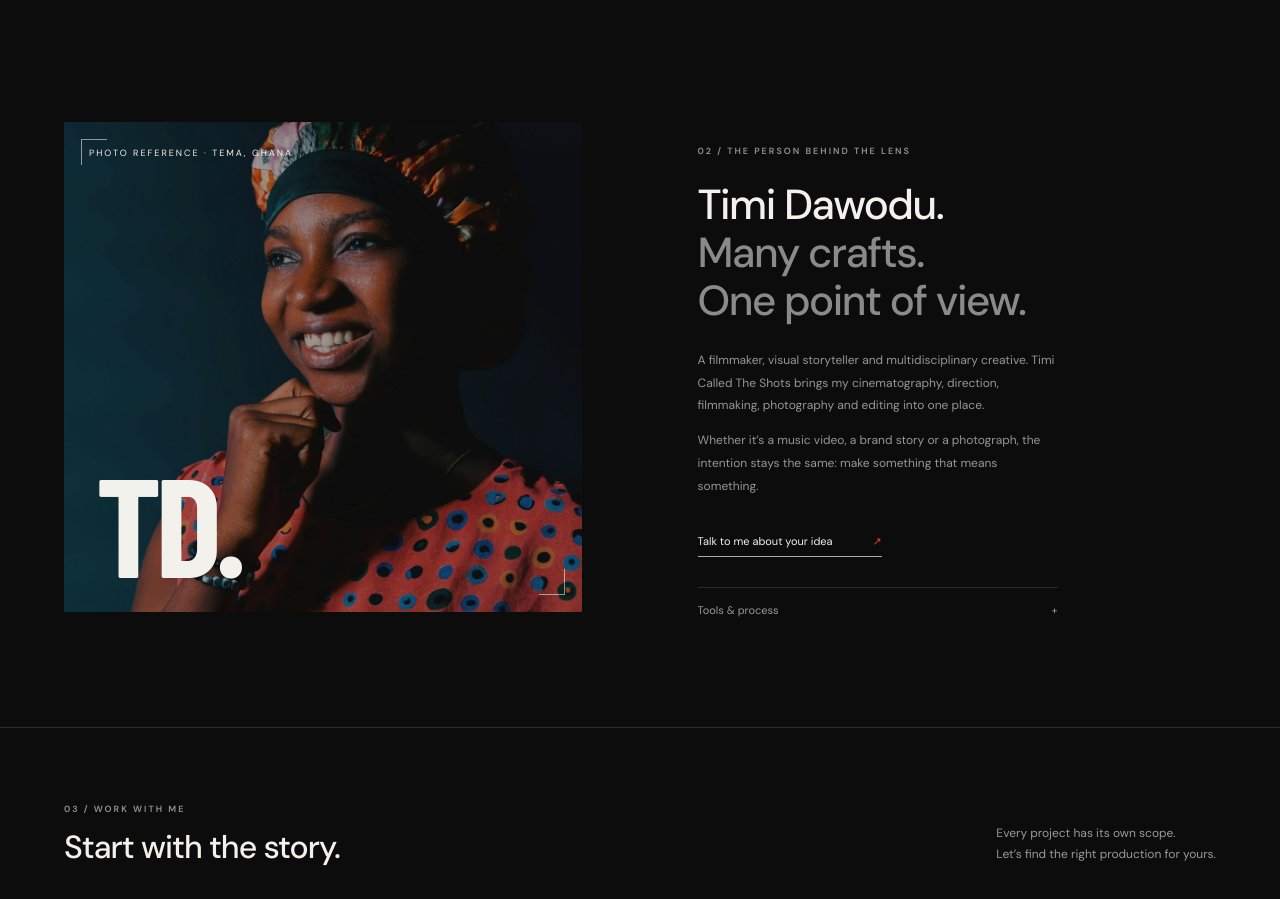
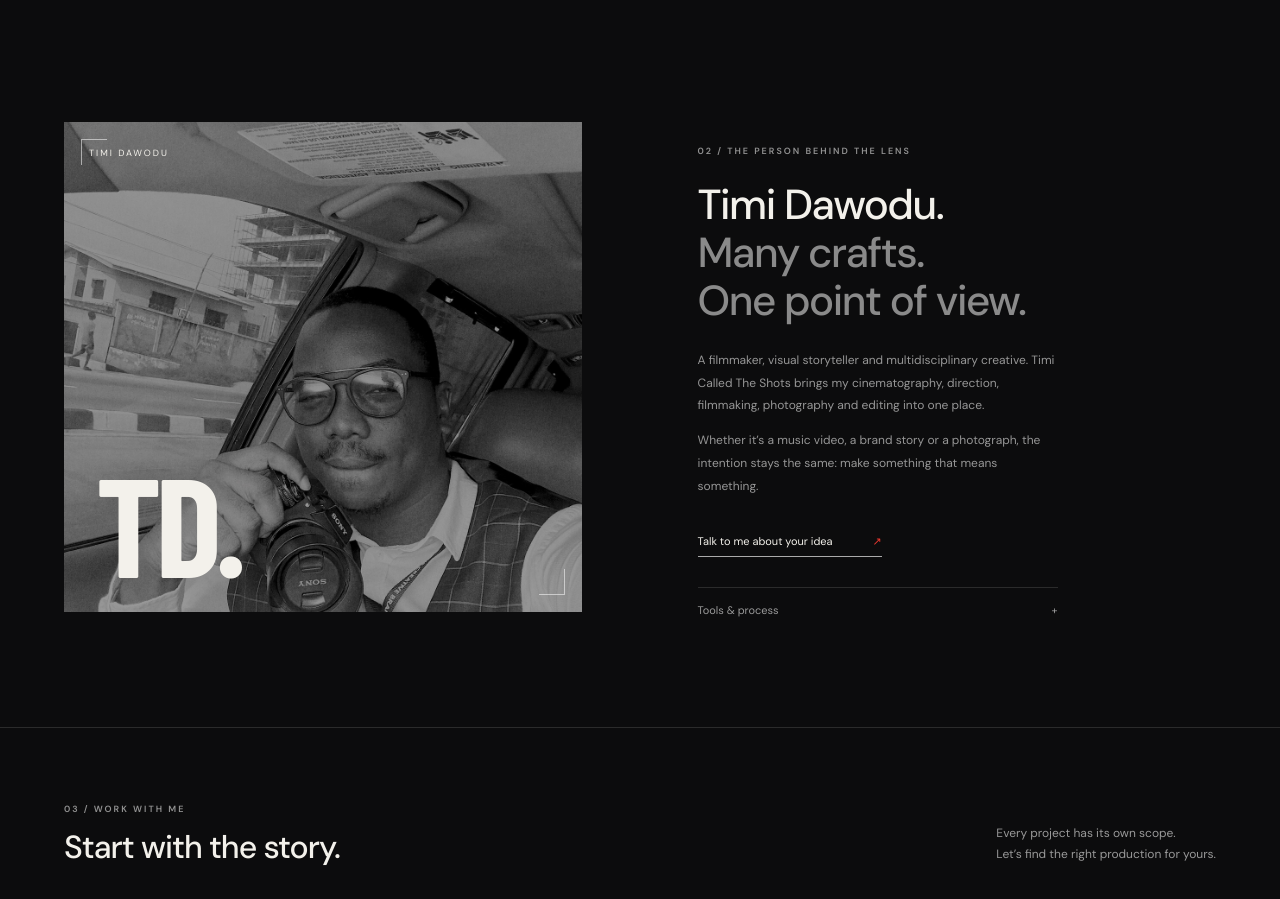
Before and after one commit to TimiDawodu/TimiCalledTheShots, a plain HTML site: page dist/index.html in a window 1280 px wide. Shown: the part 2520-3419 px from the top of the page. Drawn offline with nearby package versions, Linux system fonts and the light colour scheme; a web font is replaced by a local one.

Commit message:
Replace the About section portrait

```diff
--- a/dist/index.html
+++ b/dist/index.html
@@ -47,7 +47,7 @@
     <button data-service="3"><span class="service-no">04</span><span class="service-name">THE FINAL CUT</span><span class="service-desc">Rhythm. Colour. Feeling.</span><span class="service-arrow">↗</span></button>
   </div>
 </section>
-<section class="about section" id="about"><div class="about-art"><img src="assets/cinema.jpg" alt="Editorial portrait photographed by Stephen Tettey Atsu in Tema, Ghana" loading="lazy"><div class="frame-corner tl"></div><div class="frame-corner br"></div><span>PHOTO REFERENCE · TEMA, GHANA</span><b>TD.</b></div><div class="about-copy"><div class="eyebrow muted">02 / THE PERSON BEHIND THE LENS</div><h2>Timi Dawodu.<br><span>Many crafts.<br>One point of view.</span></h2><p>A filmmaker, visual storyteller and multidisciplinary creative. Timi Called The Shots brings my cinematography, direction, filmmaking, photography and editing into one place.</p><p>Whether it’s a music video, a brand story or a photograph, the intention stays the same: make something that means something.</p><a class="text-link" href="tel:+2348092323235">Talk to me about your idea <span>↗</span></a><details class="tool-note"><summary>Tools & process <span>+</span></summary><p>Concept → pre-production → capture → edit → colour → delivery.</p><p>The kit is chosen around the story. My equipment and software list will be added here.</p></details></div></section>
+<section class="about section" id="about"><div class="about-art"><img src="assets/timi-dawodu-portrait.jpg" alt="Timi Dawodu holding a camera" loading="lazy"><div class="frame-corner tl"></div><div class="frame-corner br"></div><span>TIMI DAWODU</span><b>TD.</b></div><div class="about-copy"><div class="eyebrow muted">02 / THE PERSON BEHIND THE LENS</div><h2>Timi Dawodu.<br><span>Many crafts.<br>One point of view.</span></h2><p>A filmmaker, visual storyteller and multidisciplinary creative. Timi Called The Shots brings my cinematography, direction, filmmaking, photography and editing into one place.</p><p>Whether it’s a music video, a brand story or a photograph, the intention stays the same: make something that means something.</p><a class="text-link" href="tel:+2348092323235">Talk to me about your idea <span>↗</span></a><details class="tool-note"><summary>Tools & process <span>+</span></summary><p>Concept → pre-production → capture → edit → colour → delivery.</p><p>The kit is chosen around the story. My equipment and software list will be added here.</p></details></div></section>
 <section class="pricing section" id="pricing"><div class="section-head"><div><div class="eyebrow muted">03 / WORK WITH ME</div><h2>Start with the story.</h2></div><p>Every project has its own scope.<br>Let’s find the right production for yours.</p></div><div class="pricing-grid"><article><span class="mini-label">CAPTURE</span><h3>Production & direction</h3><p>Branded films, music video direction, cinematography and social-first content.</p><a href="tel:+2348092323235">Discuss your brief <span>↗</span></a></article><article><span class="mini-label">STILL</span><h3>Timagery photography</h3><p>Portraits, artist imagery and editorial photography with an intentional eye.</p><a href="tel:+2348092323235">Plan a photo session <span>↗</span></a></article><article><span class="mini-label">POST</span><h3>Editing & finishing</h3><p>Bring your footage together through the cut, colour and the rhythm of a story.</p><a href="tel:+2348092323235">Talk post-production <span>↗</span></a></article></div><p class="rate-note">Pricing is quoted per project after discussing scope, location, timing and deliverables.</p></section>
 <section class="contact section" id="contact"><div class="eyebrow">YOUR STORY COULD BE NEXT.</div><div class="contact-row"><h2>LET’S MAKE<br><em>SOMETHING.</em></h2><a class="contact-circle" href="tel:+2348092323235" aria-label="Call Timi to book a project">↗</a></div><div class="contact-bottom"><span>Have a brief? Have a feeling?<br>Let’s start there.</span><a href="tel:+2348092323235">+234 809 232 3235 <span>↗</span></a><span>CALL TO DISCUSS YOUR PROJECT<br>DATES CONFIRMED AFTER CONSULTATION</span></div></section>
 </main>
```
Also changed, not shown: dist/assets/timi-dawodu-portrait.jpg (added).
